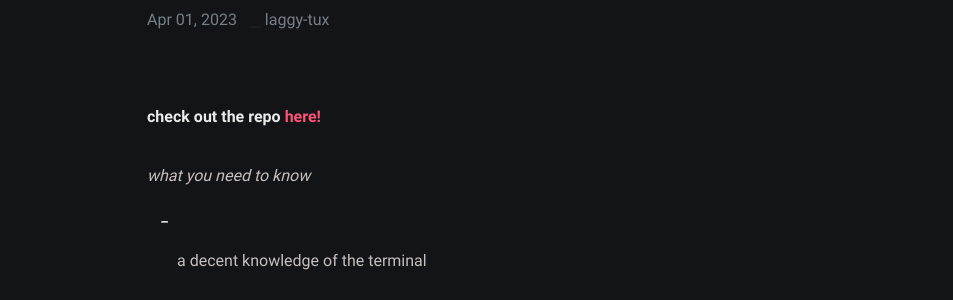
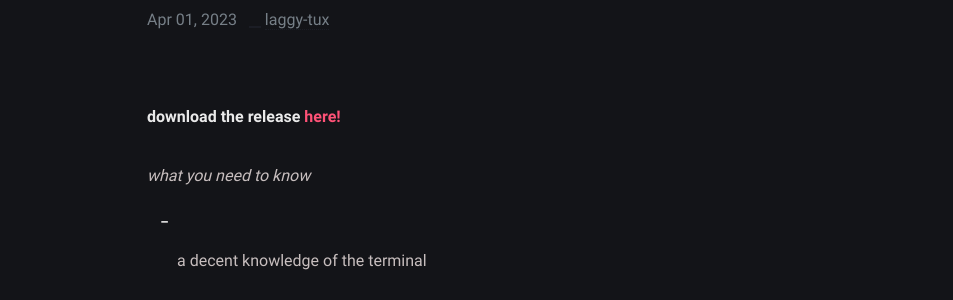
Before and after one commit to laggy-tux/laggy-tux.github.io, a Jekyll site: the page built from _posts/pegasus-Ti/2023-04-01-pegasus-Ti.md, in a window 1280 px wide and 900 px high. Shown: the part 291-591 px from the top of the window, without its empty margins (163-1116 px from the left). Built offline with Jekyll 4.4.1, drawn with Linux system fonts in a browser that asks for light colours.

Commit message:
Update 2023-04-01-pegasus-Ti.md

```diff
--- a/_posts/pegasus-Ti/2023-04-01-pegasus-Ti.md
+++ b/_posts/pegasus-Ti/2023-04-01-pegasus-Ti.md
@@ -4,7 +4,7 @@ date: 2023-04-01 10:00:00 +07:00
 tags: [retro, emulation]
 description: a simple terminal installer for pegasus and various dependencies for  arch and debian based system.
 ---
-**check out the repo [here!](https://github.com/laggy-tux/pegasus-Ti)**
+**download the release [here!](https://github.com/laggy-tux/pegasus-Ti/releases/tag/pegasus-ti)**
 
 *what you need to know*
 
```
